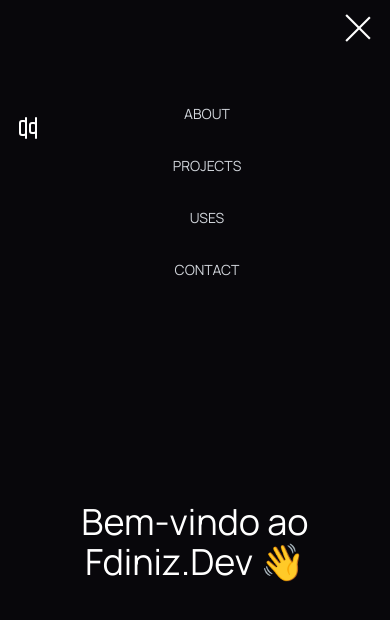
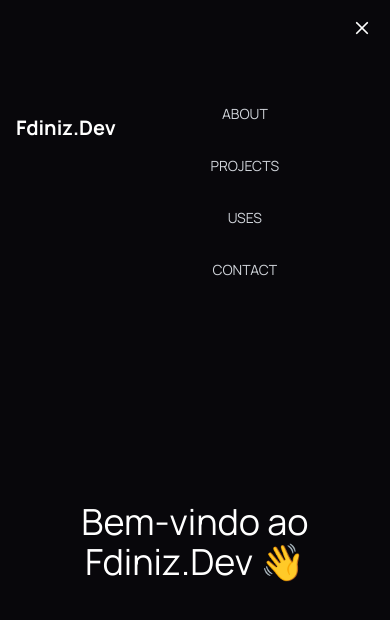
Before and after one commit to dinizdev/fdiniz.dev-v2, a Nuxt app: page / in a window 390 px wide. Both pictures are taken after a click on the button "Toggle menu". Shown: the top 620 px of the page. Built offline with nearby package versions, Linux system fonts and the light colour scheme.

Commit message:
feat: animated hamburger menu with Lucide X icon and fade-slide transition

```diff
--- a/components/AnimatedBackground.vue
+++ /dev/null
@@ -1,45 +0,0 @@
-<template>
-  <div ref="container" class="fixed inset-0 z-[-1] overflow-hidden">
-    <div
-      v-for="i in 5"
-      :key="i"
-      class="absolute rounded-full opacity-20 mix-blend-soft-light blur-3xl"
-      :style="getStyle(i)"
-      :ref="(el) => (circles[i - 1] = el)"
-    />
-  </div>
-</template>
-
-<script setup>
-import { ref, onMounted } from 'vue'
-import gsap from 'gsap'
-
-const container = ref(null)
-const circles = []
-
-const colors = ['#7c3aed', '#ec4899', '#22d3ee', '#10b981', '#f59e0b']
-
-function getStyle(i) {
-  const size = 300 + i * 40
-  return {
-    width: `${size}px`,
-    height: `${size}px`,
-    backgroundColor: colors[i % colors.length],
-    top: `${Math.random() * 100}%`,
-    left: `${Math.random() * 100}%`
-  }
-}
-
-onMounted(() => {
-  circles.forEach((circle, index) => {
-    gsap.to(circle, {
-      duration: 10 + index * 2,
-      x: () => Math.random() * 200 - 100,
-      y: () => Math.random() * 200 - 100,
-      repeat: -1,
-      yoyo: true,
-      ease: 'sine.inOut'
-    })
-  })
-})
-</script>
--- a/components/Navbar.vue
+++ b/components/Navbar.vue
@@ -5,75 +5,61 @@
     >
       <!-- Logo -->
       <NuxtLink to="/" class="text-xl font-bold">
-        <AlignHorizontalDistributeEnd />
+        <h1>Fdiniz.Dev</h1>
       </NuxtLink>
 
-      <!-- Botão Hamburguer com animação -->
+      <!-- Botão Hamburguer com quadradinhos e ícone X -->
       <button
         @click="toggleMenu"
         class="absolute top-4 right-4 md:hidden z-50 transition-transform duration-300"
         :class="showMenu ? 'scale-105' : ''"
         aria-label="Toggle menu"
       >
-        <div class="relative w-8 h-6">
-          <!-- Linha 1 -->
-          <span
-            class="absolute top-0 left-0 h-0.5 w-full bg-white transition-all duration-300 ease-in-out"
-            :class="showMenu ? 'rotate-45 top-2.5' : 'rotate-0 top-0'"
-          />
-          <!-- Linha 2 -->
-          <span
-            class="absolute top-2.5 left-0 h-0.5 w-full bg-white transition-all duration-300 ease-in-out"
+        <div class="relative w-6 h-6 flex items-center justify-center">
+          <!-- Quadradinhos -->
+          <div
+            class="grid grid-cols-2 gap-1 transition-opacity duration-200"
             :class="showMenu ? 'opacity-0' : 'opacity-100'"
-          />
-          <!-- Linha 3 -->
-          <span
-            class="absolute bottom-0 left-0 h-0.5 w-full bg-white transition-all duration-300 ease-in-out"
-            :class="showMenu ? '-rotate-45 bottom-2.5' : 'rotate-0 bottom-0'"
+          >
+            <LayoutGrid />
+          </div>
+          <!-- Ícone X -->
+          <X
+            class="absolute text-white w-5 h-5 transition-opacity duration-200"
+            :class="showMenu ? 'opacity-100' : 'opacity-0'"
           />
         </div>
       </button>
 
-      <!-- Menu -->
+      <!-- Menu animado -->
+      <Transition name="fade-slide">
         <div
           v-show="hydrated && (showMenu || isDesktop)"
           class="absolute top-16 left-0 w-full flex flex-col items-center gap-4 py-4 md:static md:flex-row md:justify-center md:bg-transparent md:py-0 relative uppercase text-sm"
         >
-        <!-- Pílula animada -->
-        <div
-          v-show="pill.visible"
-          class="absolute h-9 bg-white/10 rounded-xl transition-all duration-300 ease-out z-0"
-          :style="pillStyle"
-        />
-
-        <!-- Itens do menu -->
           <NuxtLink
-          v-for="(item, index) in navItems"
+            v-for="item in navItems"
             :key="item.to"
             :to="item.to"
-          :ref="(el) => setRef(el, index)"
-          class="relative z-10 px-4 py-2 text-gray-300 hover:text-white transition"
-          @mouseenter="() => updatePill(index)"
-          @mouseleave="resetPill"
+            class="px-4 py-2 text-gray-300 hover:text-white transition"
             @click="closeMenu"
           >
             {{ item.label }}
           </NuxtLink>
         </div>
+      </Transition>
     </nav>
   </header>
 </template>
 
 <script setup>
-import { AlignHorizontalDistributeEnd } from 'lucide-vue-next'
-import { ref, reactive, computed, onMounted, watch, nextTick } from 'vue'
+import { X, LayoutGrid } from 'lucide-vue-next'
+import { ref, onMounted } from 'vue'
 import { useMediaQuery } from '@vueuse/core'
-import { useRoute } from 'vue-router'
 
 const hydrated = ref(false)
 const showMenu = ref(false)
 const isDesktop = useMediaQuery('(min-width: 768px)')
-const route = useRoute()
 
 const navItems = [
   { label: 'About', to: '/about' },
@@ -81,45 +67,6 @@ const navItems = [
   { label: 'Uses', to: '/uses' },
   { label: 'Contact', to: '/contact' }
 ]
-
-const navRefs = ref([])
-
-function setRef(el, index) {
-  if (el) navRefs.value[index] = el
-}
-
-const pill = reactive({
-  x: 0,
-  width: 0,
-  visible: false
-})
-
-const pillStyle = computed(() => ({
-  width: `${pill.width}px`,
-  transform: `translateX(${pill.x}px)`,
-  opacity: pill.visible ? 1 : 0
-}))
-
-function updatePill(index) {
-  const el = navRefs.value[index]
-  if (!el) return
-  const parentLeft = el.parentElement.getBoundingClientRect().left
-  const { left, width } = el.getBoundingClientRect()
-  pill.x = left - parentLeft
-  pill.width = width
-  pill.visible = true
-}
-
-function resetPill() {
-  setTimeout(() => {
-    setActivePill()
-  }, 100)
-}
-
-function setActivePill() {
-  const index = navItems.findIndex((i) => i.to === route.path)
-  if (index !== -1) updatePill(index)
-}
 
 function toggleMenu() {
   showMenu.value = !showMenu.value
@@ -131,13 +78,20 @@ function closeMenu() {
 
 onMounted(() => {
   hydrated.value = true
-  nextTick(() => setActivePill())
 })
+</script>
 
-watch(
-  () => route.path,
-  () => {
-    nextTick(() => setActivePill())
+<style scoped>
+.fade-slide-enter-active,
+.fade-slide-leave-active {
+  transition: all 0.3s ease;
 }
-)
-</script>
+.fade-slide-enter-from {
+  opacity: 0;
+  transform: translateY(-8px);
+}
+.fade-slide-leave-to {
+  opacity: 0;
+  transform: translateY(-8px);
+}
+</style>
--- a/layouts/default.vue
+++ b/layouts/default.vue
@@ -1,12 +1,7 @@
-<script setup lang="ts">
-import AnimatedBackground from '~/components/AnimatedBackground.vue'
-</script>
-
 <template>
   <div class="min-h-screen flex flex-col bg-primary text-white">
     <!-- Navbar no topo -->
     <Navbar />
-    <AnimatedBackground class="absolute inset-0 z-0" />
     <!-- Conteúdo centralizado responsivamente -->
     <main class="flex-1 flex items-center justify-center px-4 py-8 text-center">
       <div class="w-full max-w-2xl">
```
Lines whose indentation alone changed are shown as unchanged.
